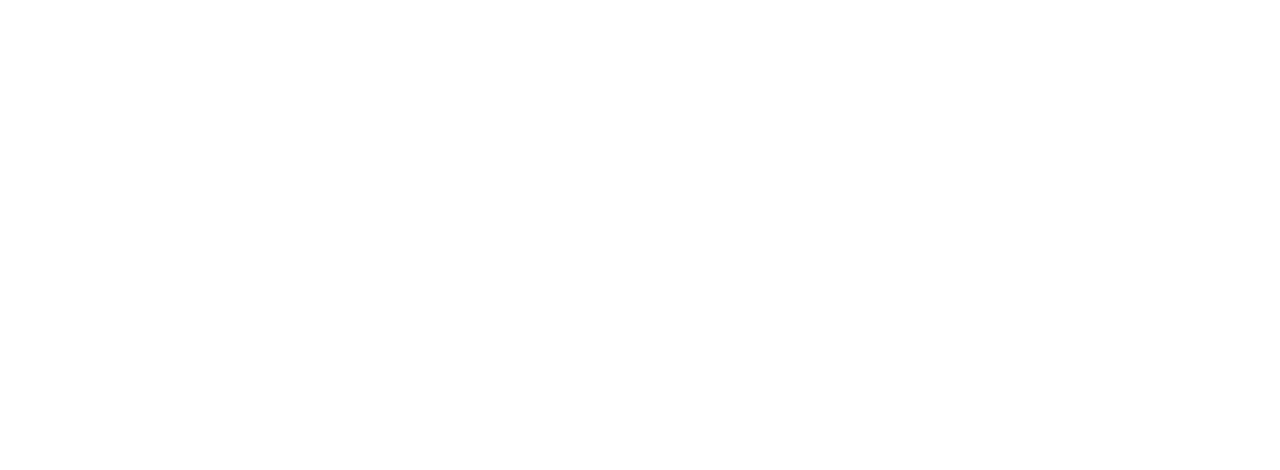
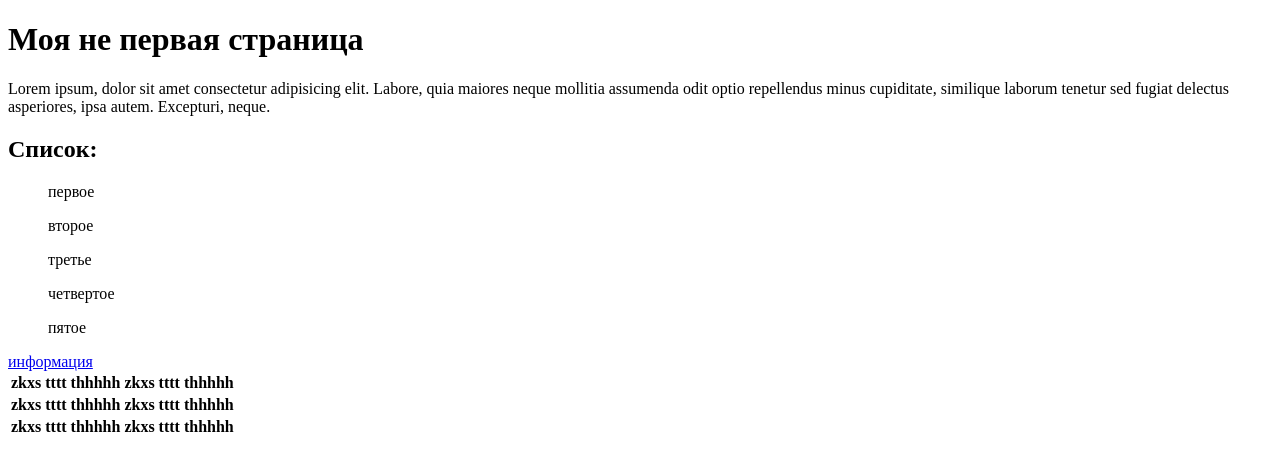
Before and after one commit to gsijajsjs/gitgaliah, a plain HTML site: page index.html in a window 1280 px wide. Drawn offline with Linux system fonts and the light colour scheme.

Commit message:
конец

```diff
--- a/index.html
+++ b/index.html
@@ -6,6 +6,42 @@
     <title>Моя не первая страница</title>
 </head>
 <body>
-
+    <div>
+    <h1>Моя не первая страница</h1>
+    <p>Lorem ipsum, dolor sit amet consectetur adipisicing elit. Labore, quia maiores neque mollitia assumenda odit optio repellendus minus cupiditate, similique laborum tenetur sed fugiat delectus asperiores, ipsa autem. Excepturi, neque.</p>
+    </div>
+    <h2>Список:</h2>
+    <ol>первое</ol>
+    <ol>второе</ol>
+    <ol>третье</ol>
+    <ol>четвертое</ol>
+    <ol>пятое</ol>
+    <a href="https://github.com/gsijajsjs/gitgaliah">информация</a>
+    <table>
+        <tr>
+            <th>zkxs</th>
+            <th>tttt</th>
+            <th>thhhhh</th>
+            <th>zkxs</th>
+            <th>tttt</th>
+            <th>thhhhh</th>
+        </tr>
+        <tr>
+            <th>zkxs</th>
+            <th>tttt</th>
+            <th>thhhhh</th>
+            <th>zkxs</th>
+            <th>tttt</th>
+            <th>thhhhh</th>
+        </tr>
+        <tr>
+            <th>zkxs</th>
+            <th>tttt</th>
+            <th>thhhhh</th>
+            <th>zkxs</th>
+            <th>tttt</th>
+            <th>thhhhh</th>
+        </tr>
+    </table>
 </body>
 </html>
```
